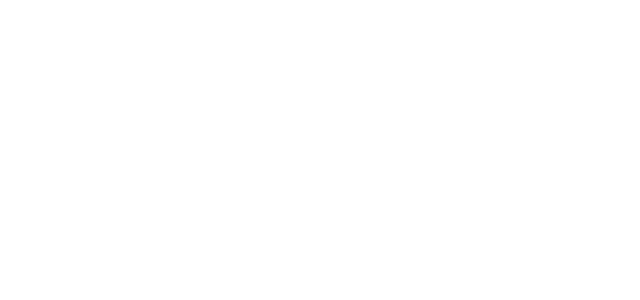
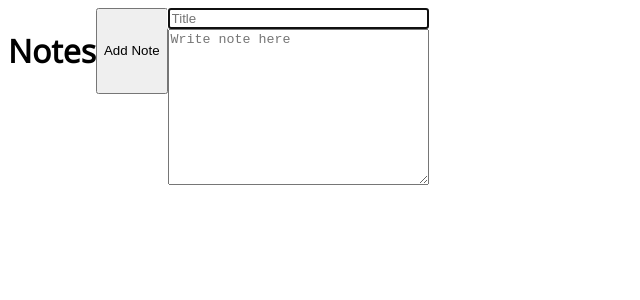
Before and after one commit to AndrewTownsley/React-Note-App, a React (Create React App) app: page / in a window 1280 px wide. Shown: the top 300 px of the page, without its empty margins (0-640 px from the left). Built offline with nearby package versions, Linux system fonts and the light colour scheme; the HTML template or start-up script is replaced by a standard one.

Commit message:
restarting

```diff
--- a/package.json
+++ b/package.json
@@ -8,7 +8,9 @@
     "@testing-library/user-event": "^12.8.3",
     "react": "^17.0.2",
     "react-dom": "^17.0.2",
+    "react-markdown": "^6.0.2",
     "react-scripts": "4.0.3",
+    "uuid": "^8.3.2",
     "web-vitals": "^1.1.2"
   },
   "scripts": {
--- a/src/App.css
+++ b/src/App.css
@@ -1,8 +1,31 @@
-.App {
-  text-align: center;
+@import url('https://fonts.googleapis.com/css2?family=Open+Sans&display=swap');
+
+#root {
+  font-family: "Open Sans", 'Segoe UI', Tahoma, Geneva, Verdana, sans-serif;
 }
 
-.App-logo {
-  height: 40vmin;
-  pointer-events: none;
+.App {
+  min-width: 100%;
+  display: flex;
+  min-height: 100vh;
+  min-width: 100vw;
 }
+
+.main {
+  display: flex;
+  flex-direction: column;
+}
+
+.main-note-input {
+  display: flex;
+  flex-direction: column;
+}
+
+.sidebar {
+  display: flex;
+  flex-direction: column;
+}
+
+.sidebar header {
+  display: flex;
+}
--- a/src/App.js
+++ b/src/App.js
@@ -1,6 +1,9 @@
+import React, { useState, useEffect } from 'react';
+import { v4 as uuidv4 } from 'uuid';
 import './App.css';
 import Sidebar from "./components/Sidebar";
 import Main from "./components/Main";
+import { json } from 'body-parser';
 
 function App() {
   // Set state for note, setting notes.
@@ -11,6 +14,7 @@ function App() {
   // Call useEffect hook
   // Add new notes to local storage as json.
 
+
   // Create function that creates new note object.
   // id, title, body, date modified
   // update state with new note
@@ -18,10 +22,12 @@ function App() {
   // Create function for deleting note
   // filter out notes that match the id of the note that is to be deleted
 
+
   // Create function for updating note
 
   // Create a function to set an active note to be modified
   // .find() the note that matches the id of the note to be activated.
+
 
 
 
--- a/src/components/Main.jsx
+++ b/src/components/Main.jsx
@@ -1,10 +1,24 @@
+import ReactMarkdown from "react-markdown";
 
 const Main = () => {
 
+    // Create a function that Edits the content of a note.
+    //
+
     return (
-        <div>
+        <div className="main">
+            <div className="main-note-input">
+                <input type="text" id="title" placeholder="Title" autoFocus />
+                <textarea name="body" id="body" placeholder="Write note here" cols="30" rows="10"></textarea>
+            </div>
+            <div className="mian-note-preview">
+                <h1 className="preview-title">{ }</h1>
+                <ReactMarkdown>
+                    { }
+                </ReactMarkdown>
+            </div>
+        </div>
 
-        </div>
     )
 }
 
--- a/src/components/Sidebar.jsx
+++ b/src/components/Sidebar.jsx
@@ -1,8 +1,17 @@
 
 const Sidebar = () => {
+    // Create a function that sort the existing notes from by date modified.
+
 
     return (
-        <div>
+        <div className="sidebar">
+            <header>
+                <h1>Notes</h1>
+                <button>Add Note</button>
+            </header>
+            <div className="notes-list">
+                { }
+            </div>
 
         </div>
     )
```
Also changed, not shown: 2 other files (tests, documents, lock files or other folders).
